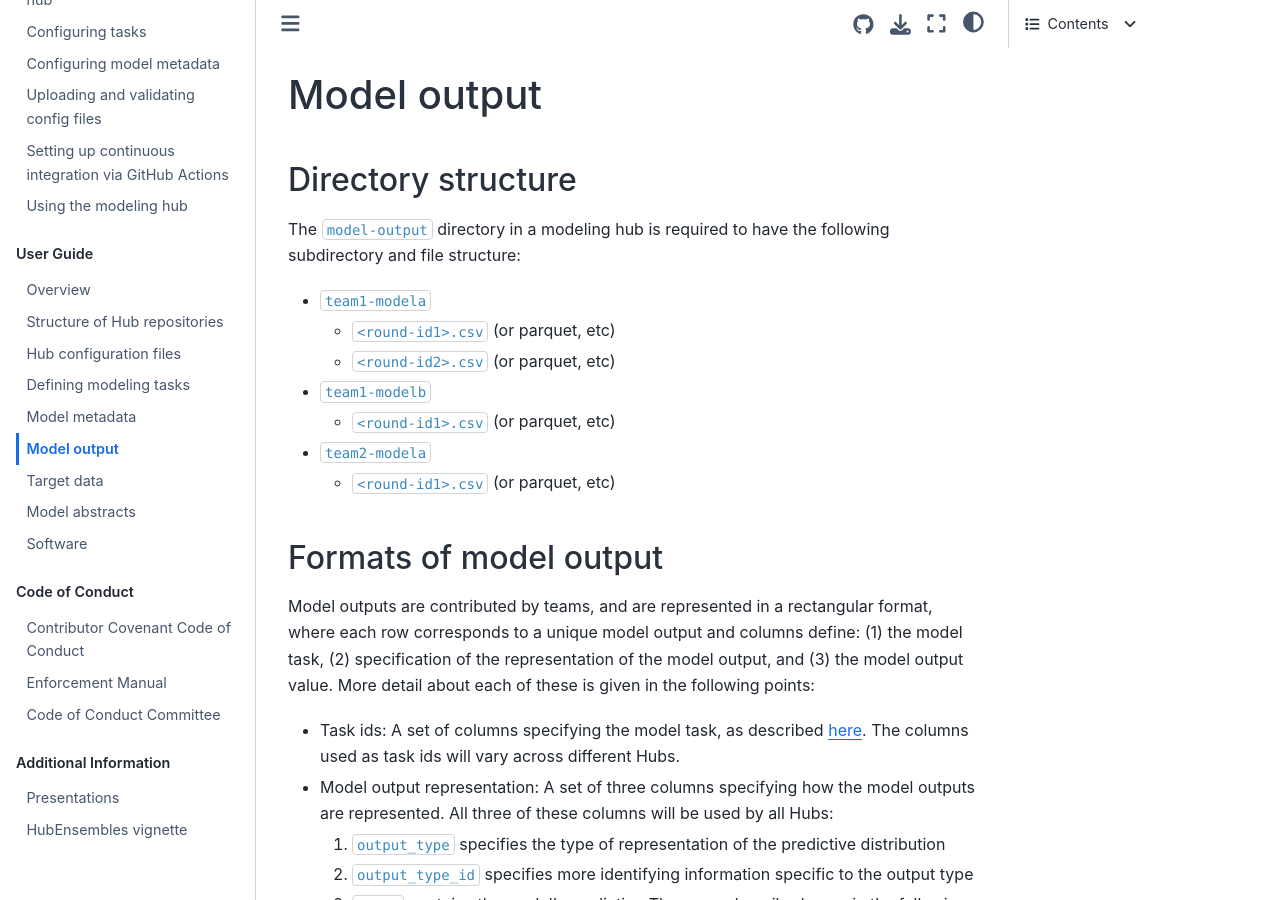
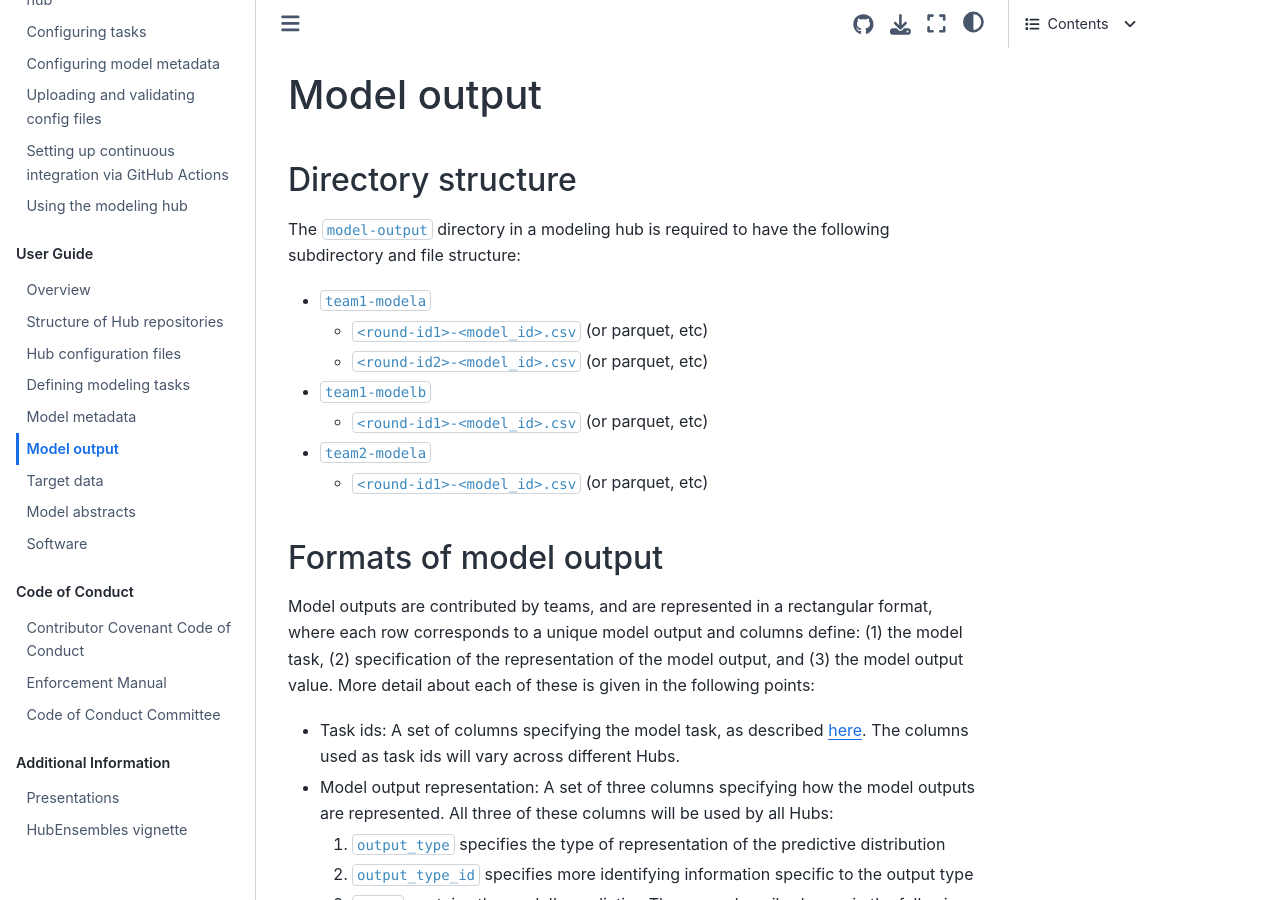
Before and after one commit to hubverse-org/hubDocs, a Sphinx documentation site: the page built from docs/source/user-guide/model-output.md, in a window 1280 px wide and 900 px high. Built offline with Sphinx 7.4.7 and the Sphinx Book theme 1.1.4, drawn with Linux system fonts in a browser that asks for light colours; some of the changed lines change nothing that is shown.

Commit message:
Update model-output.md
Corrected model output subdirectory and file structure

```diff
--- a/docs/source/user-guide/model-output.md
+++ b/docs/source/user-guide/model-output.md
@@ -4,12 +4,12 @@
 The `model-output` directory in a modeling hub is required to have the following subdirectory and file structure:
 
 * `team1-modela`
-   * `<round-id1>.csv` (or parquet, etc)
-   * `<round-id2>.csv` (or parquet, etc)
+   * `<round-id1>-<model_id>.csv` (or parquet, etc)
+   * `<round-id2>-<model_id>.csv` (or parquet, etc)
 * `team1-modelb`
-   * `<round-id1>.csv` (or parquet, etc)
+   *  `<round-id1>-<model_id>.csv` (or parquet, etc)
 * `team2-modela`
-   * `<round-id1>.csv` (or parquet, etc)
+   * `<round-id1>-<model_id>.csv` (or parquet, etc)
 
 
 (model_output_format)=
```
